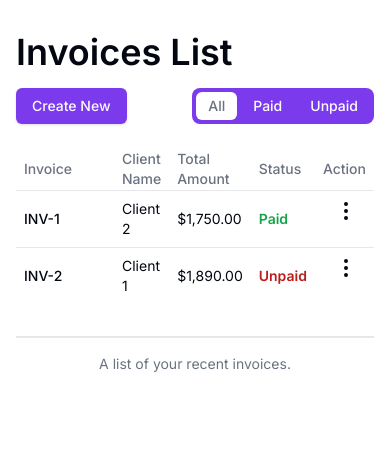
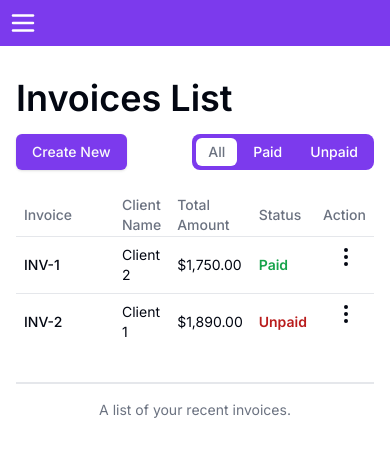
Before and after one commit to eduhdev/web-invoices, a Next.js app: page /invoices in a window 390 px wide. Shown: the top 456 px of the page. Built offline with nearby package versions, Linux system fonts and the light colour scheme; no server answers; sample sign-in values are in the browser's storage.

Commit message:
create app context and menu mobile

```diff
--- a/src/app/layout.tsx
+++ b/src/app/layout.tsx
@@ -7,6 +7,7 @@ import { redirect } from 'next/navigation';
 import { ClientsProvider } from '@/hooks/useClients';
 import SessionProvider from '@/components/SessionProvider';
 import SidebarNav from '@/components/SidebarNav';
+import { AppProvider } from '@/hooks/useApp';
 
 const inter = Inter({ subsets: ['latin'] });
 
@@ -29,10 +30,12 @@ export default async function RootLayout({
       <body className={inter.className}>
         <InvoicesProvider>
           <ClientsProvider>
-            <div className='flex'>
-              <SessionProvider session={session}>
-                <SidebarNav />
-              </SessionProvider>
+            <div className='flex flex-col md:flex-row'>
+              <AppProvider>
+                <SessionProvider session={session}>
+                  <SidebarNav />
+                </SessionProvider>
+              </AppProvider>
 
               <div className='flex flex-1'>
                 <div className='flex-1 pt-8 px-4'>{children}</div>
--- a/src/components/SidebarNav.tsx
+++ b/src/components/SidebarNav.tsx
@@ -4,25 +4,48 @@ import { Avatar, AvatarFallback, AvatarImage } from './ui/avatar';
 import { Separator } from './ui/separator';
 import { signOut, useSession } from 'next-auth/react';
 import { Button } from './ui/button';
+import { useApp } from '@/hooks/useApp';
+import { MenuIcon, X } from 'lucide-react';
 
 const SidebarNav = () => {
   const { data: session } = useSession();
+  const { openMobMenu, handleMobMenu } = useApp();
 
   return (
-    <div className='hidden md:flex w-full max-w-[15rem] bg-primary min-h-screen py-8 px-4 flex-col items-center'>
+    <>
+      <div className='md:hidden w-full bg-primary text-white p-2'>
+        <MenuIcon size={30} onClick={handleMobMenu} />
+      </div>
+      <div
+        className={`fixed md:relative text-white transition-transform duration-500 z-10 flex w-full md:max-w-[15rem] bg-primary min-h-screen py-8 px-4 flex-col items-center ${
+          openMobMenu ? '' : '-translate-x-full md:translate-x-0'
+        }`}
+      >
+        <X
+          className='absolute top-4 right-4 md:hidden'
+          size={30}
+          onClick={handleMobMenu}
+        />
         <Avatar className='h-20 w-20 mb-8'>
           <AvatarImage src={session?.user?.image || ''} />
-        <AvatarFallback>{session?.user?.name?.substring(0, 3)}</AvatarFallback>
+          <AvatarFallback>
+            {session?.user?.name?.substring(0, 3)}
+          </AvatarFallback>
         </Avatar>
         <Separator className='opacity-50' />
-      <div className='text-white text-lg space-y-2 mt-8 flex flex-col text-center'>
+        <div className='text-lg space-y-2 mt-8 flex flex-col text-center'>
           <Link href='/invoices'>Invoices</Link>
           <Link href='/clients'>Clients</Link>
         </div>
-      <Button className='mt-auto w-full' variant='secondary' onClick={() => signOut()}>
+        <Button
+          className='mt-auto w-full'
+          variant='secondary'
+          onClick={() => signOut()}
+        >
           Sign out
         </Button>
       </div>
+    </>
   );
 };
 
--- /dev/null
+++ b/src/hooks/useApp.tsx
@@ -0,0 +1,34 @@
+'use client';
+
+import { createContext, useContext, useEffect, useState } from 'react';
+
+type AppContextData = {
+  openMobMenu: boolean;
+  handleMobMenu: () => void;
+};
+
+const AppDefaultValues = {
+  openMobMenu: false,
+  handleMobMenu: () => null,
+};
+
+export const AppContext = createContext<AppContextData>(AppDefaultValues);
+
+const AppProvider = ({ children }: { children: React.ReactNode }) => {
+  const [openMobMenu, setOpenMobMenu] = useState<boolean>(false);
+
+  return (
+    <AppContext.Provider
+      value={{
+        openMobMenu,
+        handleMobMenu: () => setOpenMobMenu((current) => !current),
+      }}
+    >
+      {children}
+    </AppContext.Provider>
+  );
+};
+
+const useApp = () => useContext(AppContext);
+
+export { AppProvider, useApp };
```
Lines whose indentation alone changed are shown as unchanged.
